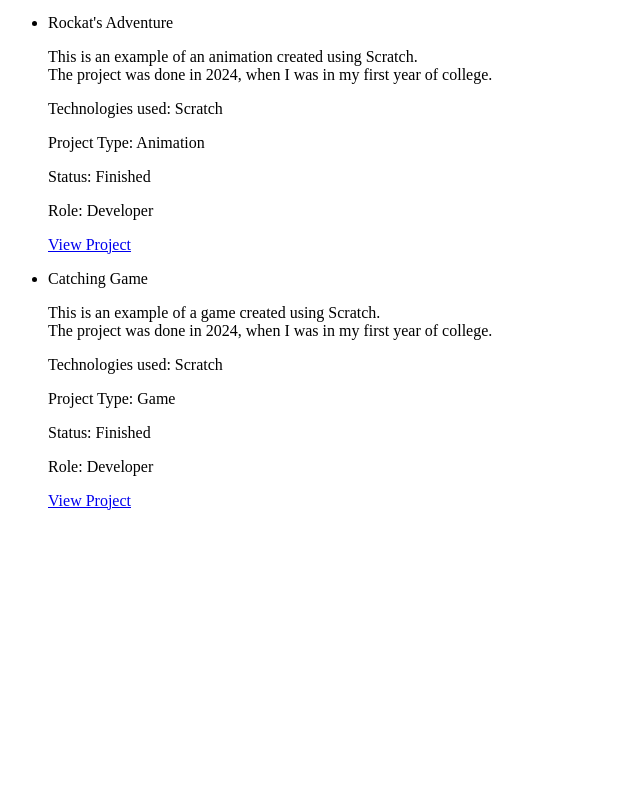
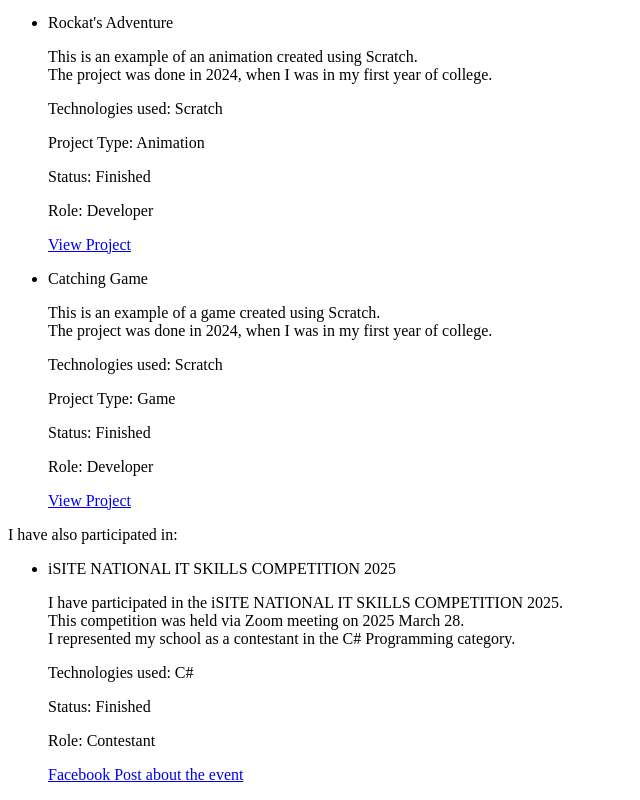
Before and after one commit to CSselrahC/trial-repo-sep, a plain HTML site: page index.html in a window 1280 px wide. Shown: the part 633-1433 px from the top of the page, without its empty margins (0-640 px from the left). Before the commit the page ends 1159 px from the top, so only its background shows below. Drawn offline with Linux system fonts and the light colour scheme.

Commit message:
Added contest details

```diff
--- a/index.html
+++ b/index.html
@@ -66,6 +66,31 @@
                 </div>
             </li>
         </ul>
+
+    <div class="contests">
+        <p>I have also participated in:</p>
+        <ul>
+            <li>
+                <div>
+                    <p>iSITE NATIONAL IT SKILLS COMPETITION 2025</p>
+                    <p class="contest-description">
+                        I have participated in the iSITE NATIONAL IT SKILLS COMPETITION 2025.<br>
+                        This competition was held via Zoom meeting on 2025 March 28.<br>
+                        I represented my school as a contestant in the C# Programming category.
+                    </p>
+                    <p class="contest-technologies">Technologies used: C#</p>
+                    <p class="contest-status">Status: Finished</p>
+                    <p class="contest-role">Role: Contestant</p>
+                    <p class="contest-link"><a href="https://www.facebook.com/photo?fbid=639672425702343&set=pcb.639672645702321">Facebook Post about the event</a></p>
+                </div>
+            </li>
+        </ul>
     </div>
 </body>
 </html>
+                </div>
+            </li>
+        </ul>
+    </div>
+</body>
+</html>
```
